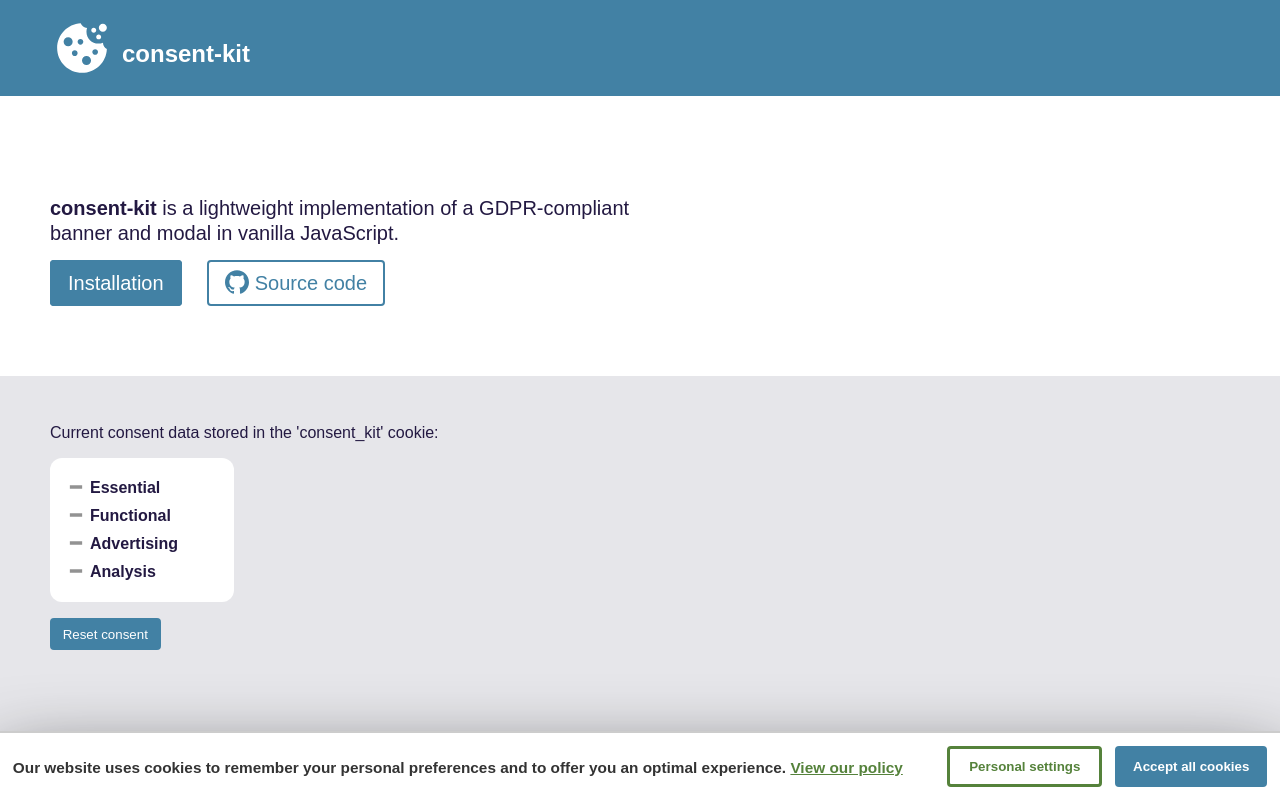
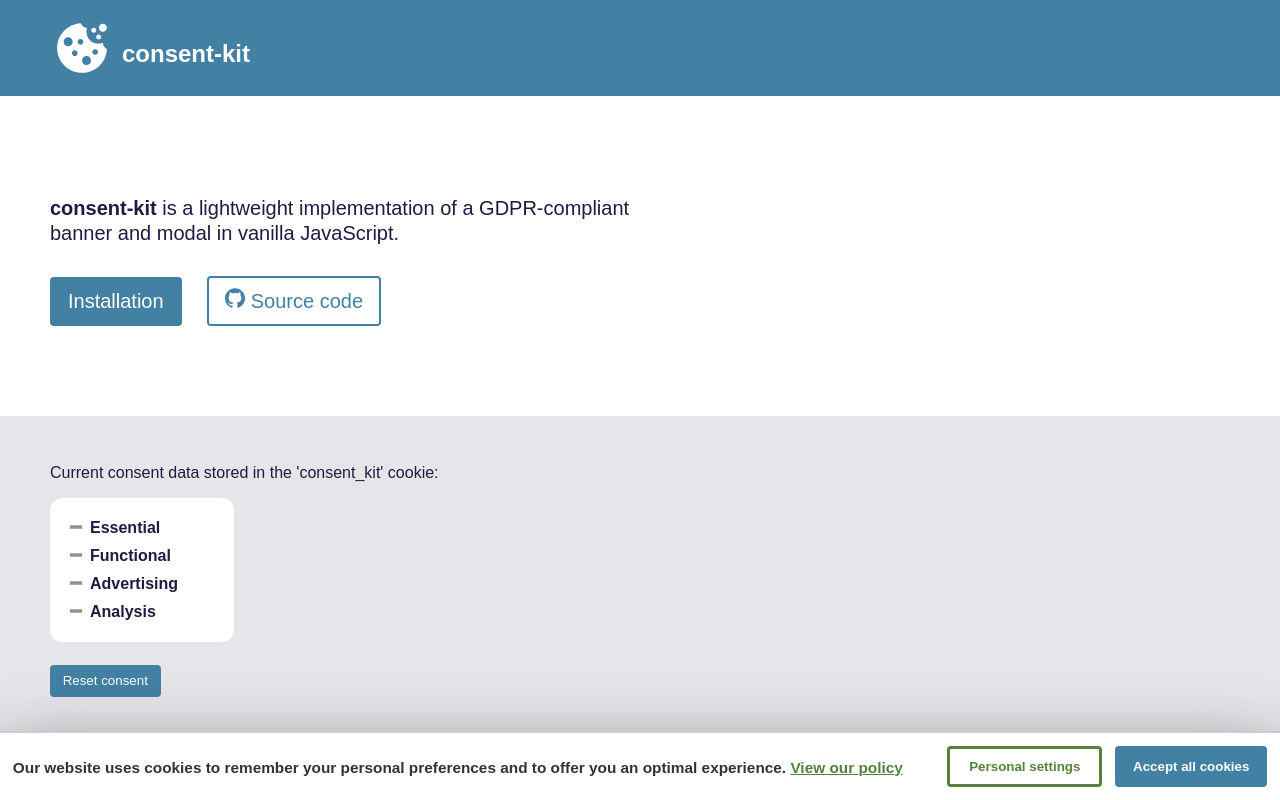
Before and after one commit to joeri-vlekken/consent-kit, a website: page docs/index.html in a window 1280 px wide. Drawn offline with Linux system fonts and the light colour scheme.

Commit message:
improved display of buttons

```diff
--- a/docs/index.html
+++ b/docs/index.html
@@ -25,14 +25,15 @@
             border-radius: 4px;
             padding: .5em .8em;
             text-decoration: none;
-            margin-right: 1em;
+            margin: .5em 1em .5em 0;
+            display: inline-block;
         }
         .btn:hover {
             text-decoration: underline;
         }
         .btn img {
-            position: relative;
-            top: 4px;
+            width: 1em;
+            height: auto;
         }
         button.btn {
             cursor: pointer;
```
